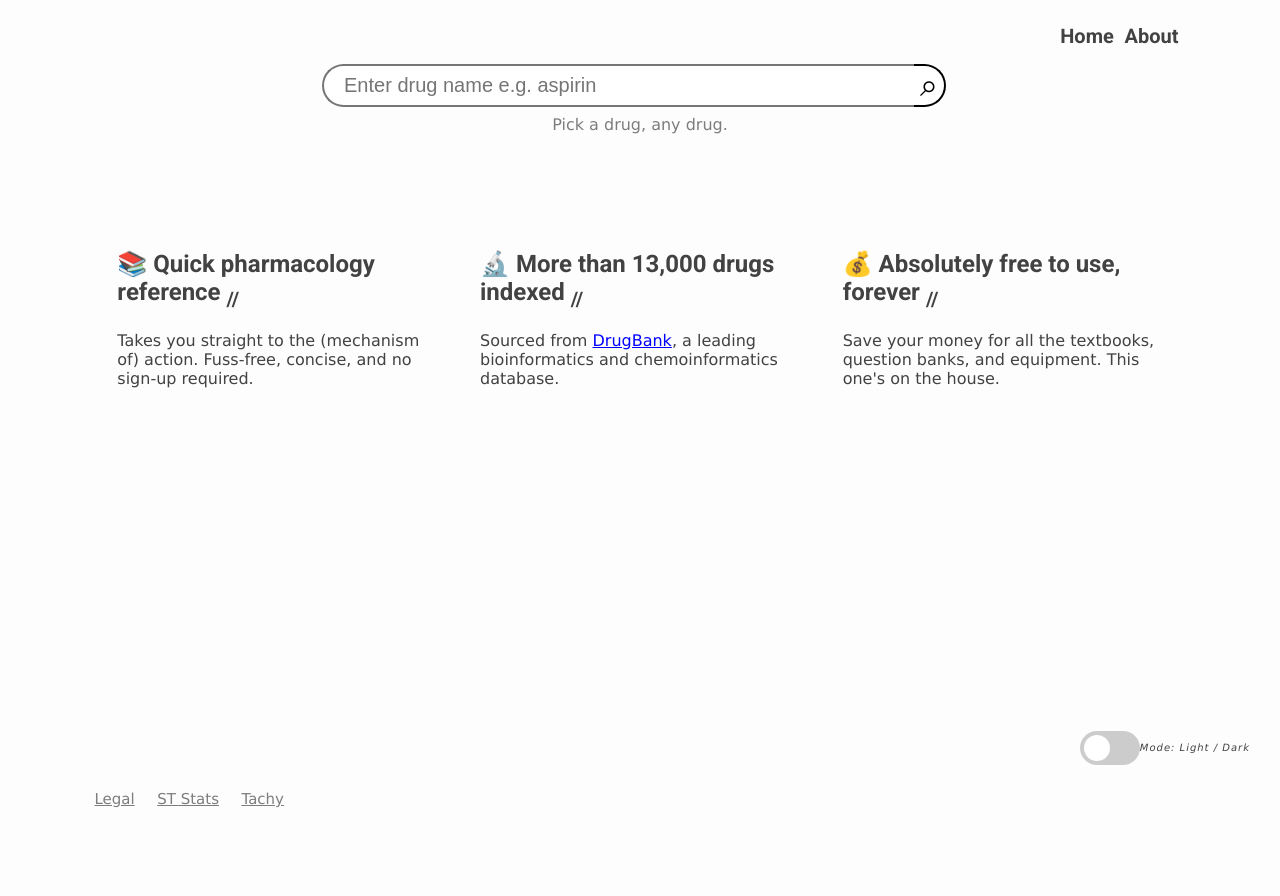
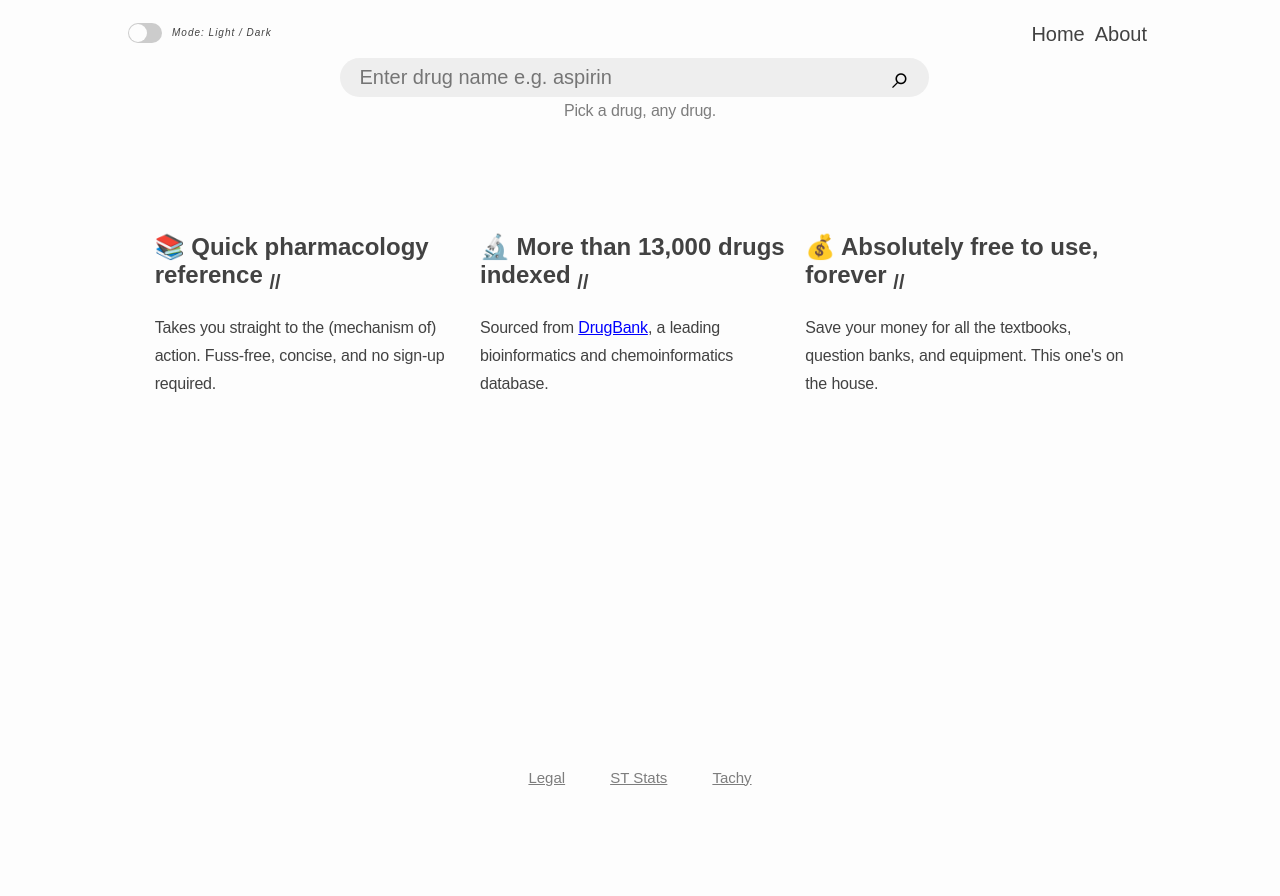
Before and after one commit to PizzaMyHeart/muler, a Flask app: page / in a window 1280 px wide. Before the commit the page ends 808 px from the top, so only its background shows below. Run offline with Flask 2, Linux system fonts and the light colour scheme; parts of the project's set-up code (start-up, migrations or seed data) failed here and were passed over.

Commit message:
Update style.css

```diff
--- a/muler/static/style.css
+++ b/muler/static/style.css
@@ -3,11 +3,13 @@
     --primary-color: #7d7d7d;
     --secondary-color: #536390;
     --font-color: #424242;
-    --bg-color: #FDFDFD;
+    --bg-color: #fdfdfd;
     --search-color: #dedede;
     --heading-color: #292922;
     --accbg-color: #eee;
     --link-blue: blue;
+    --mark_highlight: #ffc83d;
+    --searchbar: #eee;
 }
 /* Night mode #3 - Add Dark/Light Mode */
 [data-theme="dark"] {
@@ -24,17 +26,41 @@
     /*  color: var(--heading-color); */
     --accbg-color: #3a3955;
     --link-blue: #fff;
+    --mark_highlight: #818cab;
+    --searchbar: #818cab;
+}
+
+* {
+    -webkit-font-smoothing: antialiased;
+    -moz-osx-font-smoothing: grayscale;
+    text-rendering: optimizeLegibility;
+}
+
+html,
+body {
+    margin: 0;
+    padding: 1vh 5vw;
+    text-shadow: 0 0 0 transparent;
+    margin-bottom: 5vh;
 }
 
 body {
-    font-family: "Verdana";
+    /*     font-family: "Verdana"; */
+    font-family: inherit;
     color: var(--font-color);
     /* Night mode #3 - Add Dark/Light Mode */
     background-color: var(--bg-color);
     /* Night mode #3 - Add Dark/Light Mode */
-	  margin-bottom:5vh;
+    margin-bottom: 5vh;
+    font-family: sans-serif;
 }
 
+body p {
+    line-height: 28px;
+    letter-spacing: -0.0123rem;
+    word-spacing: 0.0123rem;
+    margin: 0.5em 0 0.5em;
+}
 /* Night mode #3 - Add Dark/Light Mode */
 body a,
 body a:link,
@@ -55,6 +81,7 @@ body a:active {
 }
 
 .content {
+    position: relative;
     flex: 1;
 }
 
@@ -64,7 +91,8 @@ h3,
 h4,
 h5,
 h6 {
-    font-family: "Roboto", sans-serif;
+    /*     font-family: "Roboto", sans-serif; */
+    font-family: inherit;
 }
 
 nav {
@@ -89,13 +117,17 @@ li a:visited {
     display: block;
     text-decoration: none;
     font-size: 1.25em;
-    font-family: "Roboto", sans-serif;
+    /*     font-family: "Roboto", sans-serif; */
+    font-family: inherit;
     /* 	color: grey; */
     /* Night mode #3 - Add Dark/Light Mode */
     color: var(--font-color);
     /* Night mode #3 - Add Dark/Light Mode */
 }
-
+li a:hover,
+li a:active {
+    box-shadow: 0 1px;
+}
 /* Push flex item to right */
 .push {
     margin-left: auto;
@@ -108,17 +140,15 @@ li a:visited {
     height: 50%;
     width: 100%;
 }
-
 #searchbar > input {
-    background-color: white;
+    background-color: var(--searchbar);
 }
-
-
 #searchfield {
     flex-basis: 100%;
     font-size: 20px;
-    font-family: "Arial";
-    border-style: solid none solid solid;
+    /*     font-family: "Arial"; */
+    font-family: inherit;
+    border-style: solid none solid solid var(--searchbar);
     border-radius: 60px 0 0 60px;
     margin-left: 1em;
     padding-left: 1em;
@@ -130,11 +160,14 @@ li a:visited {
 
 #searchbtn {
     font-size: 2em;
-    border-style: solid solid solid none;
+    border-style: solid solid solid none var(--searchbar);
     border-radius: 0 60px 60px 0;
     margin-right: 1em;
+    width: 55px;
+    cursor: pointer;
+    background: transparent;
+    transition: all 0.13s ease;
 }
-
 /* Night mode #3 - Add Dark/Light Mode */
 #searchbtn:hover {
     /* 	background-color: #DEDEDE; */
@@ -156,16 +189,20 @@ li a:visited {
 }
 
 mark {
-    padding: 0.3em 0.3em 0.3em 1em;
+    margin: 0;
+    padding: 5px 12px;
+    text-transform: uppercase;
+    font-size: 12px;
+    letter-spacing: 1px;
+    background: var(--mark_highlight);
 }
-
 /* use or remove this empty class */
 /* .heading {
 	background-color: ;
 } */
-
 .drugname {
     font-size: 2em;
+    padding: 1vh 0 0;
 }
 
 .label {
@@ -192,7 +229,7 @@ mark {
 /* Night mode #3 - Add Dark/Light Mode */
 /* .active when clicked on, hover on mouse*/
 .active,
-.accordion:hover{
+.accordion:hover {
     /*   background-color: #ccc; */
     background-color: var(--primary-color);
     color: var(--accbg-color);
@@ -204,8 +241,9 @@ mark {
 
 .container {
     padding: 1.5em 1.5em 0 1.5em;
+    max-width: 1000px;
+    margin: 0 auto;
 }
-
 .cards {
     display: flex;
     flex-direction: column;
@@ -227,15 +265,22 @@ mark {
 }
 
 .center {
-    text-align: center
+    text-align: center;
 }
 .icon {
     font-size: 2em;
 }
+
 footer {
     display: flex;
     flex-direction: row;
     font-size: 0.75em;
+    margin: 0 auto;
+    max-width: 1000px;
+}
+.footer-elem {
+    font-size: 1.25em;
+    margin: 1.5em;
 }
 /* Night mode #3 - Add Dark/Light Mode */
 footer a,
@@ -244,10 +289,7 @@ footer a:visited {
     /* 	color: grey; */
     color: var(--primary-color);
 }
-.footer-elem {
-    font-size: 1.25em;
-    margin-left: 1.5em;
-}
+
 /* Night mode #3 - Add Dark/Light Mode */
 /* Terms of use with licensing info*/
 #terms {
@@ -270,14 +312,9 @@ footer a:visited {
     }
 }
 
-
 /* Night mode #3 - Add Dark/Light Mode */
 .switch {
     display: flex;
-    justify-content: flex-end;
-    position: fixed;
-    bottom: 4.4vh;
-    right: 20px;
 }
 /*slider switch css */
 .theme-switch-wrapper {
@@ -285,15 +322,15 @@ footer a:visited {
     align-items: center;
 }
 .theme-switch-wrapper em {
-    margin-right: 10px;
+    margin: 0 10px;
     font-size: 10px;
     letter-spacing: 1px;
 }
 .theme-switch-wrapper .theme-switch {
     display: inline-block;
-    height: 34px;
+    height: 20px;
     position: relative;
-    width: 60px;
+    width: 34px;
 }
 .theme-switch-wrapper .theme-switch input {
     display: none;
@@ -308,25 +345,42 @@ footer a:visited {
     top: 0;
     transition: 0.4s;
 }
-.theme-switch .slider:before {
-    background-color: #fff;
-    bottom: 4px;
+.theme-switch .slider::before {
+    background-color: var(--bg-color);
+    bottom: 1px;
     content: "";
-    height: 26px;
-    left: 4px;
+    height: 18px;
+    left: 1px;
     position: absolute;
     transition: 0.4s;
-    width: 26px;
+    width: 18px;
 }
 .theme-switch input:checked + .slider {
     background-color: #66bb6a;
 }
 .theme-switch input:checked + .slider:before {
-    transform: translateX(26px);
+    transform: translateX(14px);
 }
 .theme-switch .slider.round {
-    border-radius: 34px;
+    border-radius: 18px;
 }
 .theme-switch .slider.round:before {
     border-radius: 50%;
 }
+
+.nav_switch {
+    display: grid;
+    grid-template-columns: 1fr 1fr;
+    grid-gap: 20px;
+}
+.switch,
+.nav {
+    padding: 0;
+    vertical-align: middle;
+    line-height: 1;
+    height: 50px;
+    width: auto;
+}
+.switch {
+    flex: 1;
+}
```
